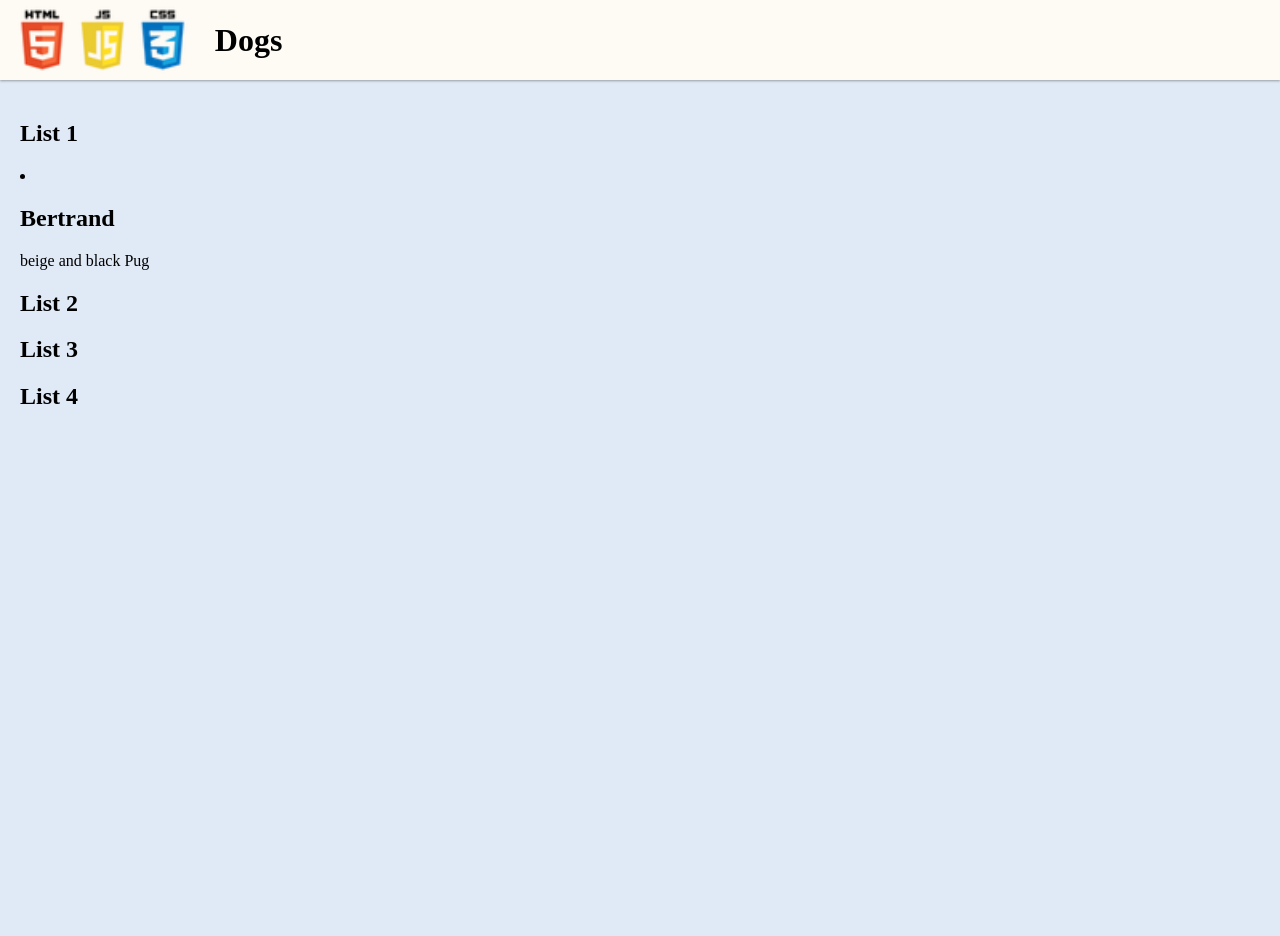
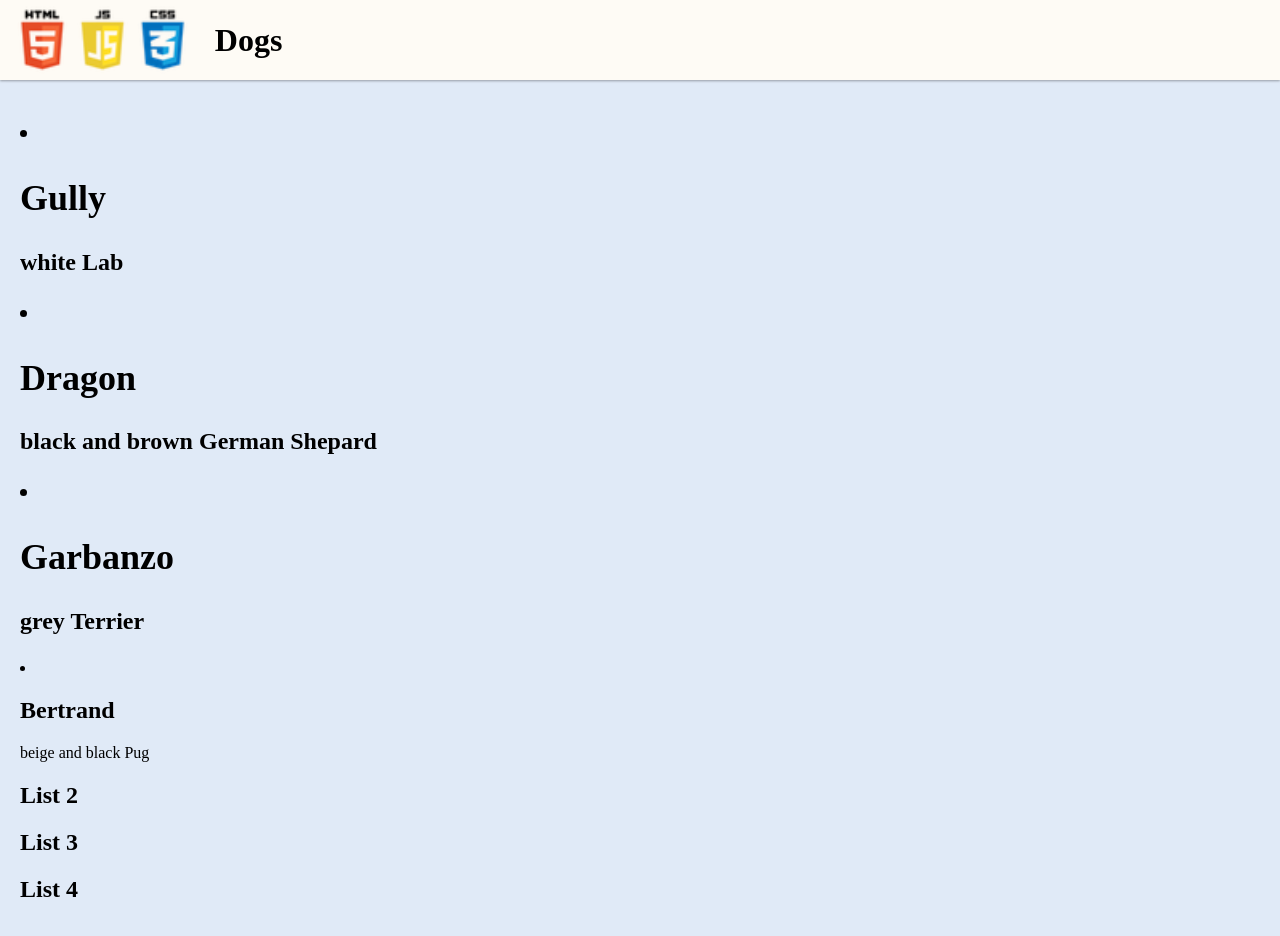
Before and after one commit to emilysellers/display-a-list-practice, a website with bundled scripts: page index.html in a window 1280 px wide. Before the commit the page ends 800 px from the top, so only its background shows below. Built offline with nearby package versions, Linux system fonts and the light colour scheme.

Commit message:
import dog array and render fuctions and add displayDog function

```diff
--- a/app.js
+++ b/app.js
@@ -1,8 +1,23 @@
 // import functions and grab DOM elements
+import { dogs } from './dogs-one.js';
+import { renderDog } from './render-dog.js';
 
-// initialize global state
+const dogList = document.getElementById('dog-list');
+
+function displayDogs() {
+    dogList.innerHTML = '';
+
+    for (let dog of dogs) {
+        const dogEl = renderDog(dog);
+        dogList.append(dogEl);
+    }
+}
+
+displayDogs();
+
+// initialize global state '
 
 // set event listeners
-  // get user input
-  // use user input to update state
-  // update DOM to reflect the new state
+// get user input
+// use user input to update state
+// update DOM to reflect the new state
--- a/index.html
+++ b/index.html
@@ -30,7 +30,7 @@
 
         <main>
             <section>
-                <h2>List 1</h2>
+                <h2 id="dog-list">List 1</h2>
                 <ul id="dogs-1"></ul>
                 <li class="dog-item">
                     <h2>Bertrand</h2>
```
